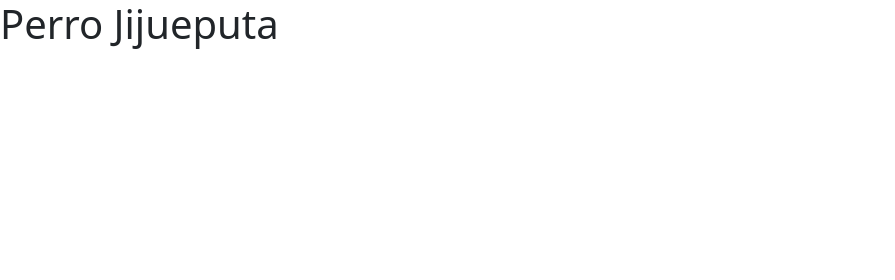
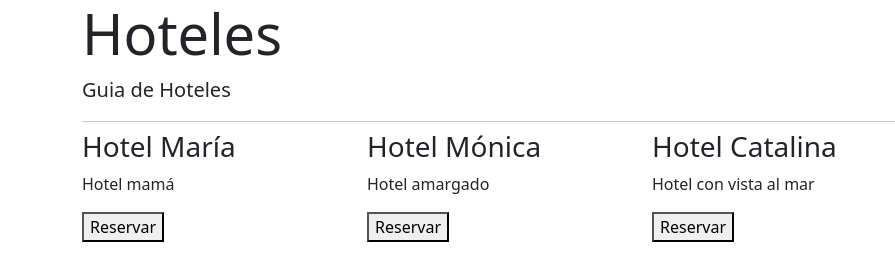
Before and after one commit to ElLuchoMan/productos, a website: page index.html in a window 1280 px wide. Shown: the whole page, without its empty margins (0-895 px from the left). Drawn offline with nearby package versions, Linux system fonts and the light colour scheme.

Commit message:
Pantalla principal con grillas y botones

```diff
--- a/index.html
+++ b/index.html
@@ -1,5 +1,6 @@
 <!doctype html>
 <html lang="en">
+
 <head>
     <meta charset="utf-8">
     <meta name="viewport" content="width=device-width, initial-scale=1">
@@ -11,8 +12,41 @@
 
     <title>Guia Hoteles</title>
 </head>
+
 <body>
-    <h1>Perro Jijueputa</h1>
+    <div class="jumbotron jumbotron-fluid">
+        <div class="container">
+            <h1 class="display-4">Hoteles</h1>
+            <p class="lead">Guia de Hoteles</p>
+            <hr class="my-2">
+        </div>
+
+        <div class="container">
+
+            <div class="row">
+              <div class="col">
+                 <h3>Hotel María</h3>
+                 <p>Hotel  mamá</p>
+                 <button>Reservar</button>
+              </div>
+              <div class="col">
+                <h3>Hotel Mónica</h3>
+                <p>Hotel amargado</p>
+                <button>Reservar</button>
+              </div>
+              <div class="col">
+                <h3>Hotel Catalina</h3>
+                <p>Hotel con vista al mar</p>
+                <button>Reservar</button>
+              </div>
+              <div class="col">
+
+              </div>
+
+            </div>
+
+          </div>
+
 </body>
 
 </html>
```
